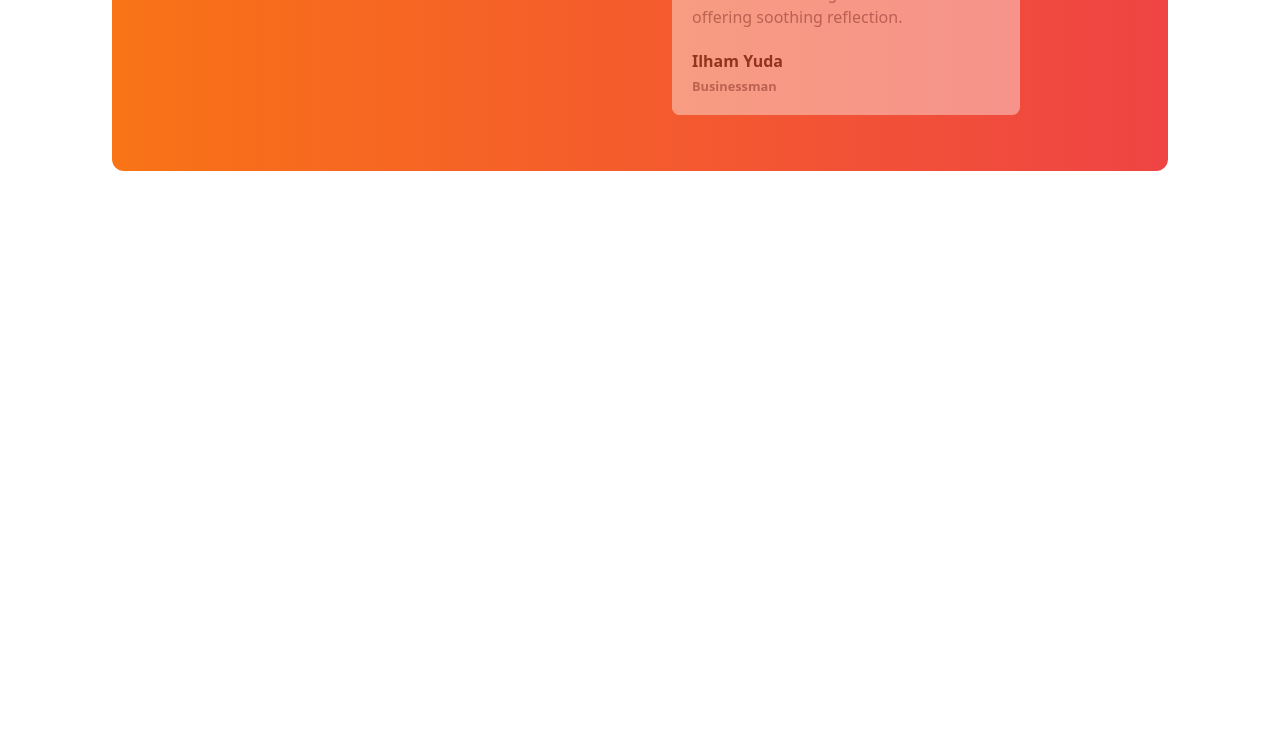
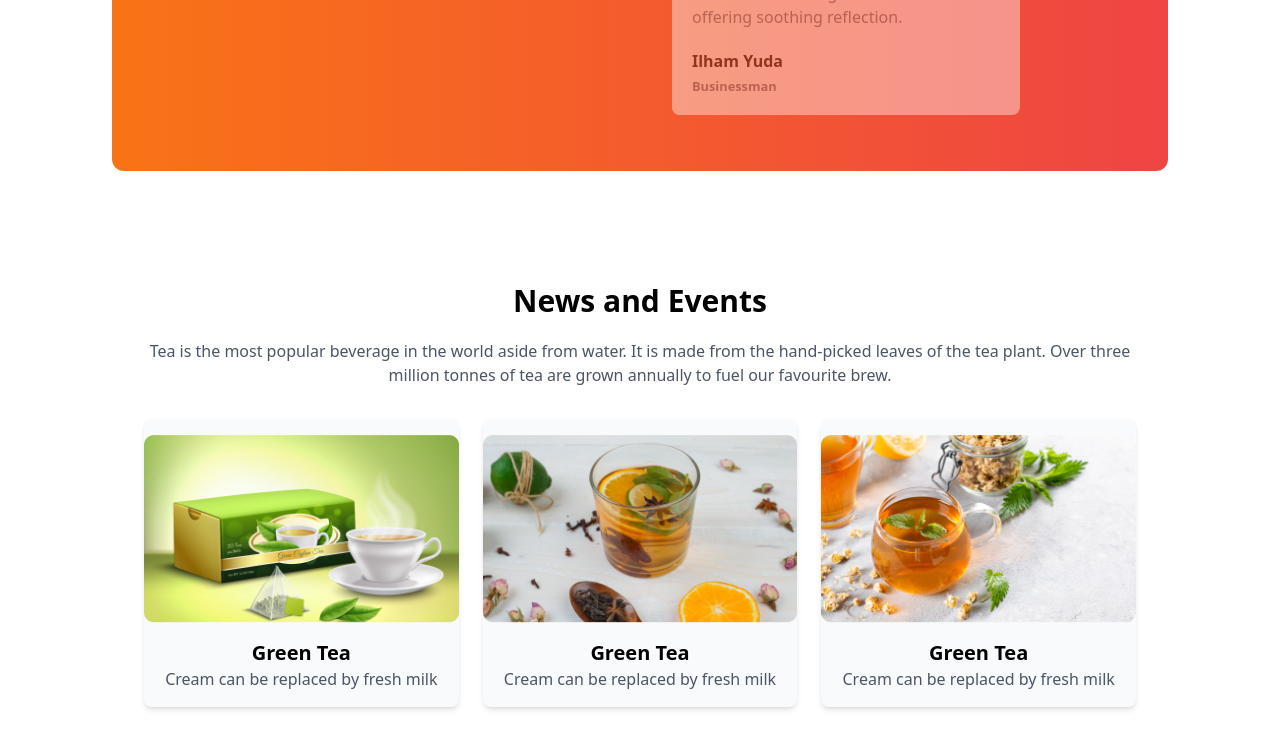
Before and after one commit to MahiaAnwar/tea-house-w-tailwind, a plain HTML site: page index.html in a window 1280 px wide. Shown: the part 2247-2996 px from the top of the page. Before the commit the page ends 2514 px from the top, so only its background shows below. Drawn offline with nearby package versions, Linux system fonts and the light colour scheme.

Commit message:
news and events part complete

```diff
--- a/index.html
+++ b/index.html
@@ -178,6 +178,39 @@
                       </div>
                 </div>
             </section>
+            <!-- news and events -->
+            <section class="px-8 py-4 mb-24">
+                <!-- title -->
+                 <div class="text-center mb-8">
+                    <h1 class="mb-5 text-3xl mb:text-4xl font-bold">News and Events</h1>
+                    <p class="text-gray-600 mx-w-xl mx-auto">Tea is the most popular beverage in the world aside from water. It is made from the hand-picked leaves of the tea plant. Over three million tonnes of tea are grown annually to fuel our favourite brew.</p>
+                 </div>
+                 <!-- grid card -->
+                  <div class="grid grid-cols-1 md:grid-cols-2 lg:grid-cols-3 gap-6 text-center">
+                    <!-- product card -->
+                     <div class="rounded-lg shadow-md bg-gray-50 overflow-hidden">
+                        <img class="pt-4 mx-auto" src="assets/images/news-1.png" alt="">
+                        <div class="p-4">
+                            <h1 class="font-bold text-xl">Green Tea</h1>
+                            <p class="text-gray-600">Cream can be replaced by fresh milk</p>
+                        </div>
+                     </div>
+                     <div class="rounded-lg shadow-md bg-gray-50 overflow-hidden">
+                        <img class="pt-4 mx-auto" src="assets/images/news-2.png" alt="">
+                        <div class="p-4">
+                            <h1 class="font-bold text-xl">Green Tea</h1>
+                            <p class="text-gray-600">Cream can be replaced by fresh milk</p>
+                        </div>
+                     </div>
+                     <div class="rounded-lg shadow-md bg-gray-50 overflow-hidden">
+                        <img class="pt-4 mx-auto" src="assets/images/news-3.png" alt="">
+                        <div class="p-4">
+                            <h1 class="font-bold text-xl">Green Tea</h1>
+                            <p class="text-gray-600">Cream can be replaced by fresh milk</p>
+                        </div>
+                     </div>
+                  </div>
+              </section>
       </main>
 </body>
 </html>
```
